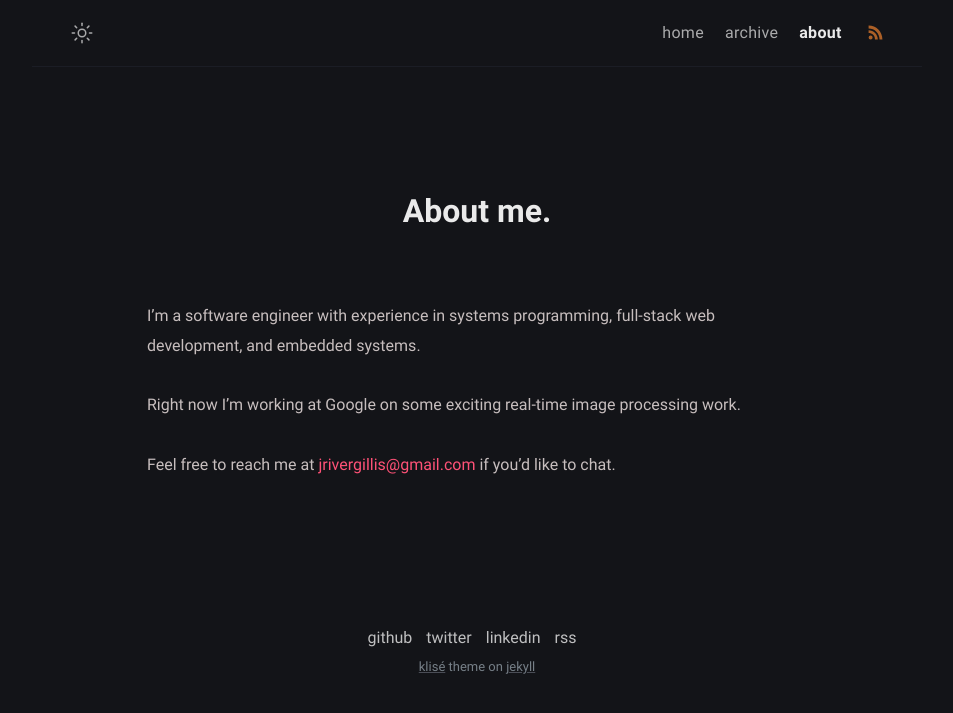
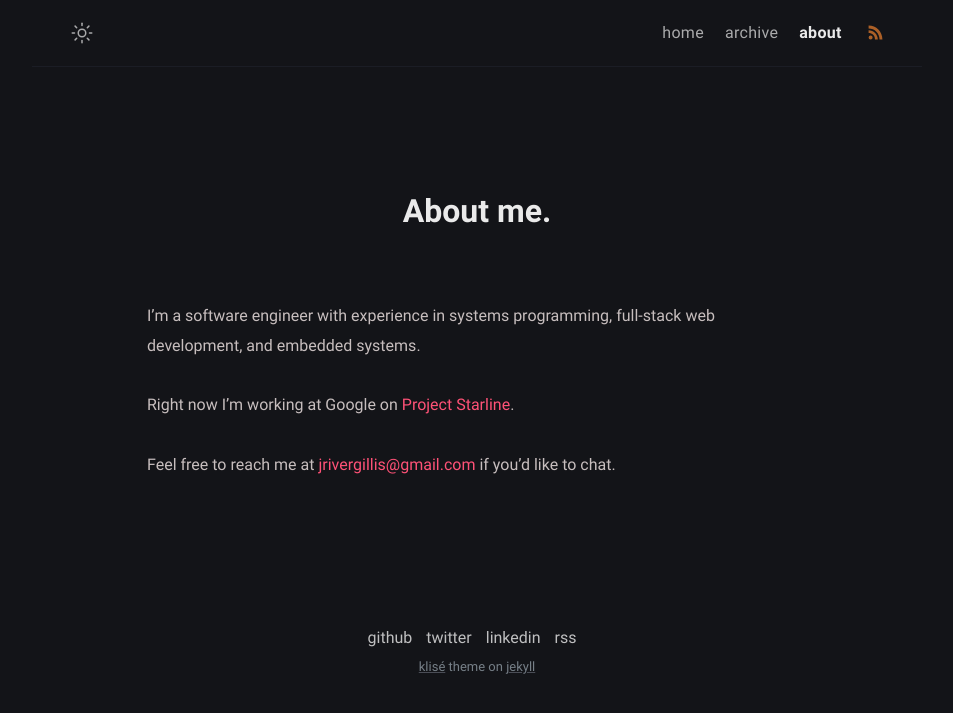
Before and after one commit to rivergillis/jekyll-blog, a Jekyll site: the page built from about.md, in a window 1280 px wide. Shown: the top 713 px of the page, without its empty margins (163-1116 px from the left). Built offline with Jekyll 4.4.1, drawn with Linux system fonts in a browser that asks for light colours.

Commit message:
Update about.md

```diff
--- a/about.md
+++ b/about.md
@@ -8,6 +8,6 @@ comments: false
 
 I'm a software engineer with experience in systems programming, full-stack web development, and embedded systems.
 
-Right now I'm working at Google on some exciting real-time image processing work.
+Right now I'm working at Google on [Project Starline](https://blog.google/technology/research/project-starline).
 
 Feel free to reach me at [{{ site.author.email }}](mailto:{{ site.author.email }}) if you'd like to chat.
```
